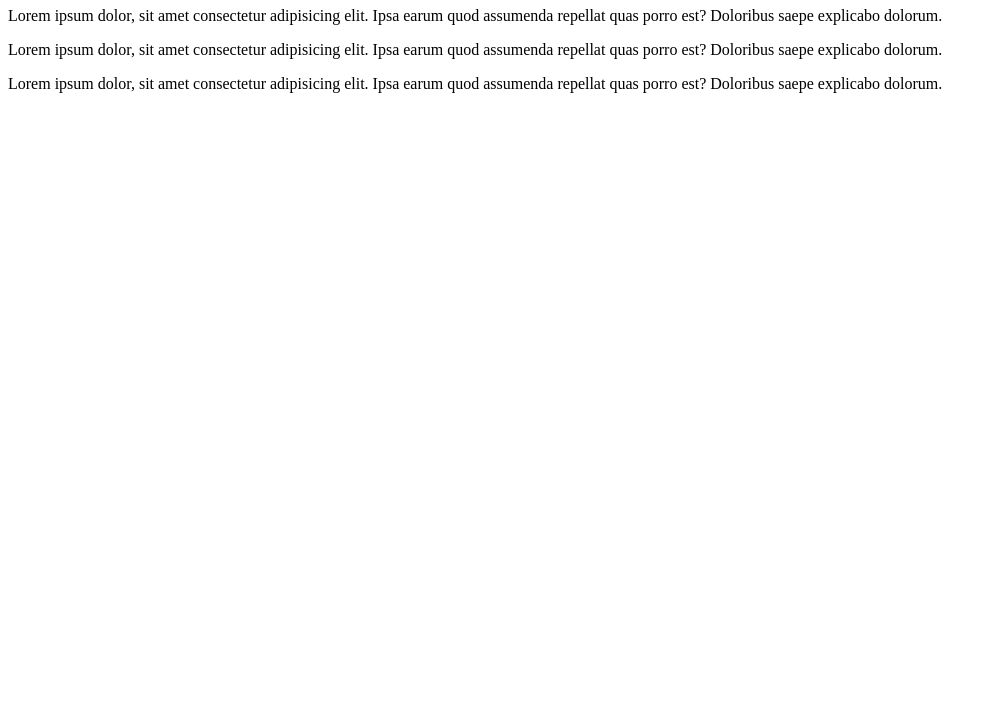
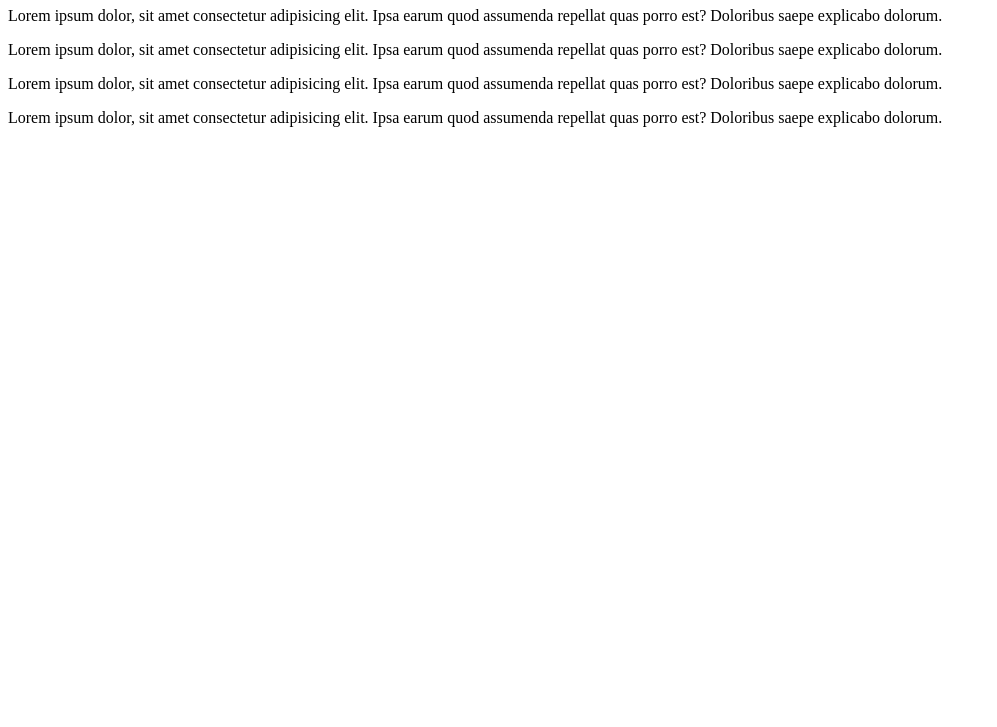
Before and after one commit to Visweshvar-Axel/fresh-project, a plain HTML site: page index.html in a window 1280 px wide. Shown: the part 73-800 px from the top of the page, without its empty margins (0-997 px from the left). Drawn offline with Linux system fonts and the light colour scheme.

Commit message:
adding changes in index add

```diff
--- a/index.html
+++ b/index.html
@@ -10,5 +10,6 @@
     <p>Lorem ipsum dolor, sit amet consectetur adipisicing elit. Ipsa earum quod assumenda repellat quas porro est? Doloribus saepe explicabo dolorum.</p>
     <p>Lorem ipsum dolor, sit amet consectetur adipisicing elit. Ipsa earum quod assumenda repellat quas porro est? Doloribus saepe explicabo dolorum.</p>
     <p>Lorem ipsum dolor, sit amet consectetur adipisicing elit. Ipsa earum quod assumenda repellat quas porro est? Doloribus saepe explicabo dolorum.</p>
+    <p>Lorem ipsum dolor, sit amet consectetur adipisicing elit. Ipsa earum quod assumenda repellat quas porro est? Doloribus saepe explicabo dolorum.</p>
 </body>
 </html>
```
Also changed, not shown: modified cmd.txt (added).
